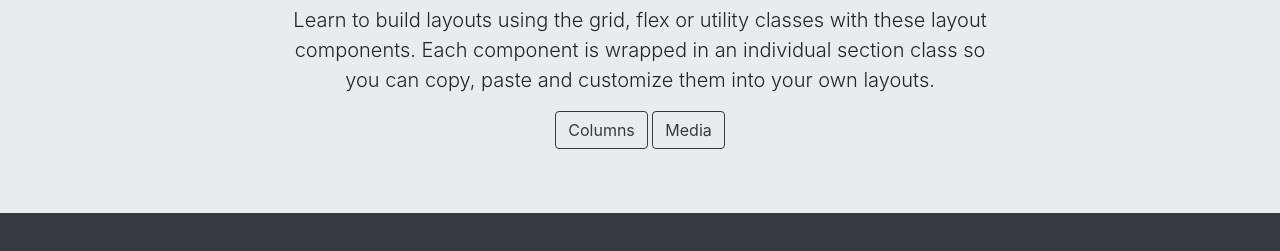
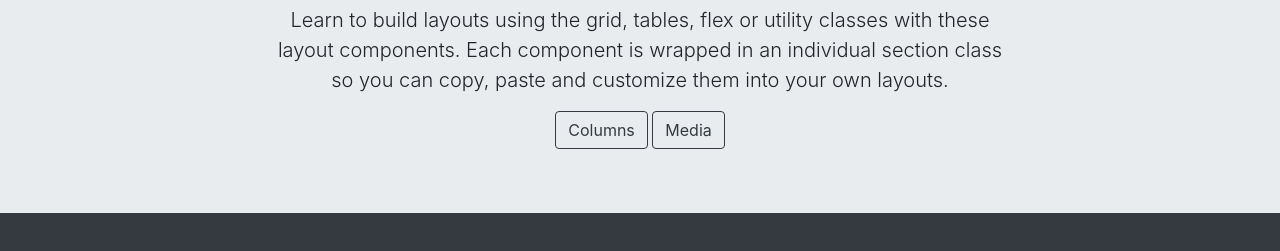
Before and after one commit to pienjay/pienjay.github.io, a plain HTML site: page docs/index.html in a window 1280 px wide. Shown: the part 157-408 px from the top of the page. Drawn offline with nearby package versions, Linux system fonts and the light colour scheme.

Commit message:
updated index.html

```diff
--- a/docs/index.html
+++ b/docs/index.html
@@ -45,7 +45,7 @@
             <div class="col-11 col-sm-10 col-md-8 animated fadeInUp">
               <h3 class="text-reverse">Introduction</h3>
               <p class="lead">
-                Learn to build layouts using the grid, flex or utility classes with these layout components. Each component is wrapped in an
+                Learn to build layouts using the grid, tables, flex or utility classes with these layout components. Each component is wrapped in an
                 individual section class so you can copy, paste and customize them into your own layouts.
               </p>
               <a class="btn btn-outline-dark" href="columns.html">Columns</a>
```
